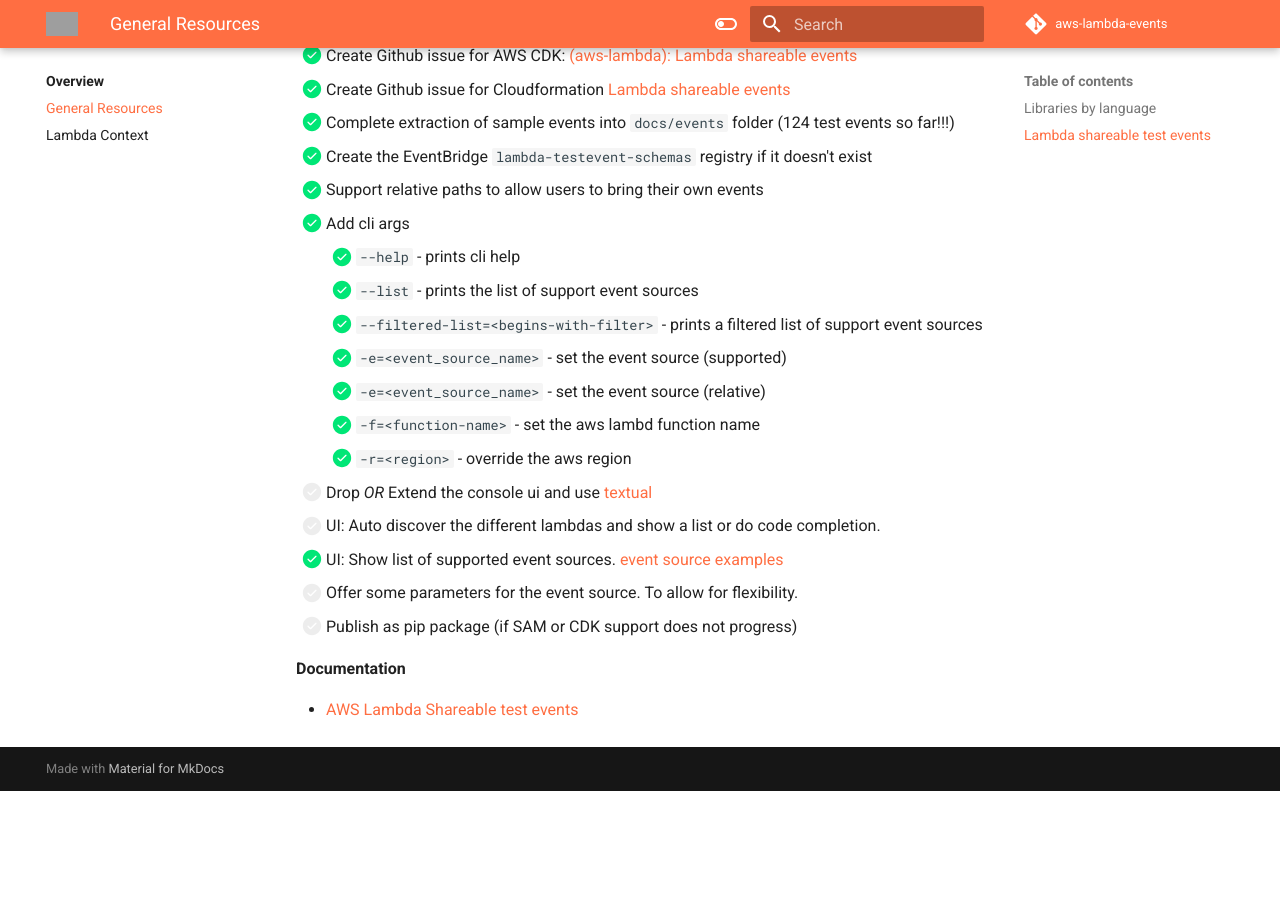
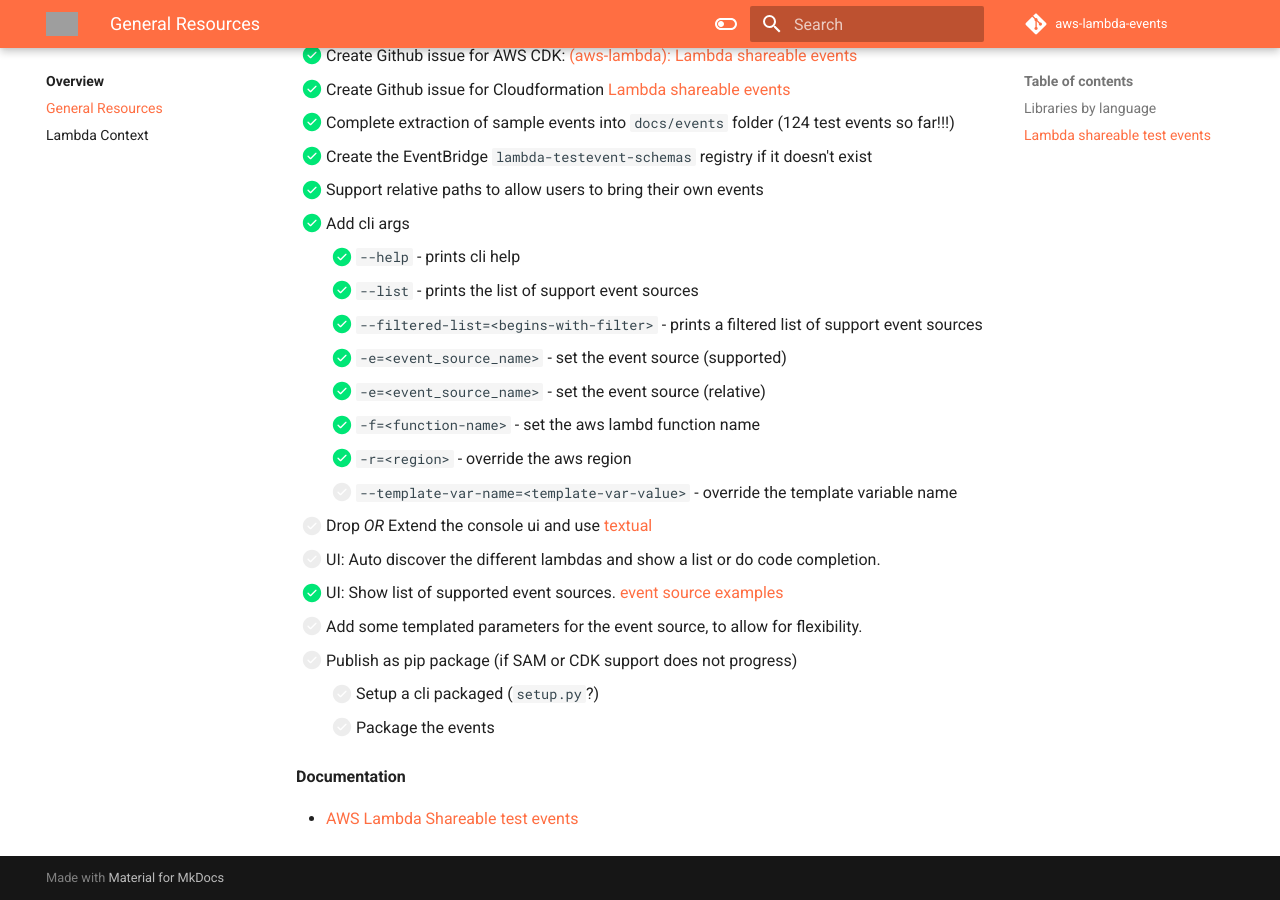
Before and after one commit to michaelbrewer/aws-lambda-events, an MkDocs documentation site: the page built from docs/lambda-resources.md, in a window 1280 px wide and 900 px high, scrolled down 2005 px. Built offline with MkDocs 1.6.1 and Material for MkDocs 9.7.7, drawn with Linux system fonts in a browser that asks for light colours; comment, search, counter and statistics services are not loaded; before the commit the page ends 2796 px from its top, so only the background shows below that; grey boxes are pictures that could not be loaded.

Commit message:
chore: update check list

```diff
--- a/docs/lambda-resources.md
+++ b/docs/lambda-resources.md
@@ -95,11 +95,14 @@
     - [x] `-e=<event_source_name>` - set the event source (relative)
     - [x] `-f=<function-name>` - set the aws lambd function name
     - [x] `-r=<region>` - override the aws region
+    - [ ] `--template-var-name=<template-var-value>` - override the template variable name
 - [ ] Drop _OR_ Extend the console ui and use [textual](https://github.com/Textualize/textual)
 - [ ] UI: Auto discover the different lambdas and show a list or do code completion.
 - [x] UI: Show list of supported event sources. [event source examples](https://github.com/michaelbrewer/aws-lambda-events/tree/main/docs/events)
-- [ ] Offer some parameters for the event source. To allow for flexibility.
+- [ ] Add some templated parameters for the event source, to allow for flexibility.
 - [ ] Publish as pip package (if SAM or CDK support does not progress)
+    - [ ] Setup a cli packaged (`setup.py`?)
+    - [ ] Package the events
 
 **Documentation**
 
```
